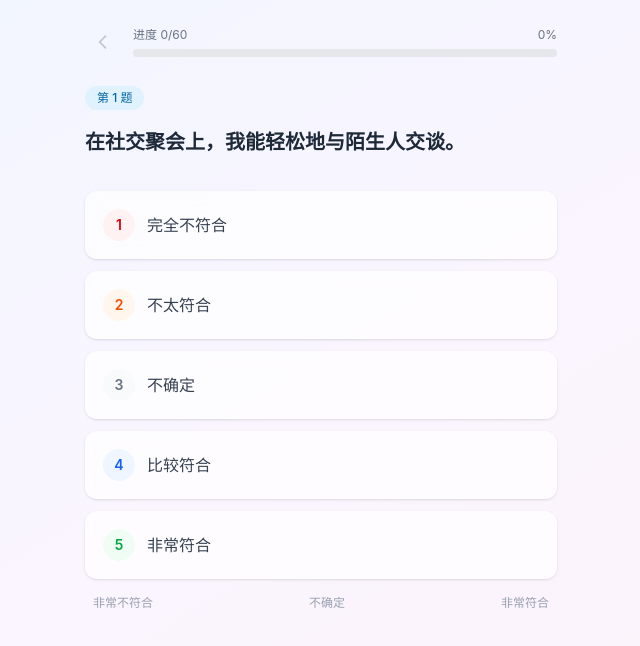
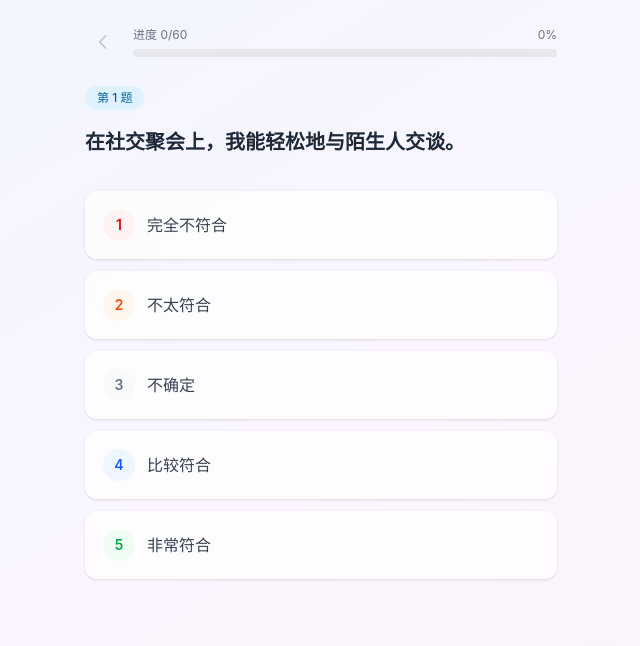
Before and after one commit to moffefei/beiyoo-mbti, a Next.js app: page / in a window 1280 px wide. Both pictures are taken after a click on the button "开始测试". Shown: the top 646 px of the page, without its empty margins (319-959 px from the left). Built offline with nearby package versions, Linux system fonts and the light colour scheme; no server answers; the database is empty.

Commit message:
fix: remove redundant quiz scale labels

```diff
--- a/src/components/Quiz.tsx
+++ b/src/components/Quiz.tsx
@@ -177,13 +177,6 @@ export default function Quiz() {
             </button>
           ))}
         </div>
-
-        {/* 量表说明 */}
-        <div className="mt-4 flex justify-between text-xs text-gray-400 px-2">
-          <span>非常不符合</span>
-          <span>不确定</span>
-          <span>非常符合</span>
-        </div>
       </div>
 
       <div className="pb-[env(safe-area-inset-bottom)]" />
```
